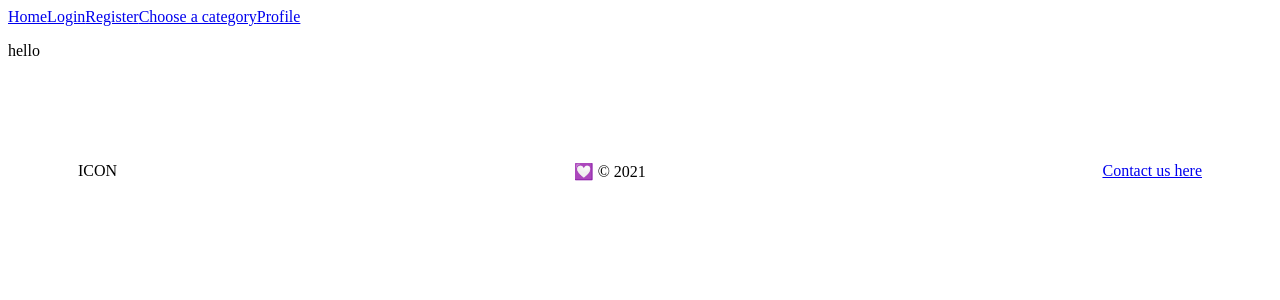
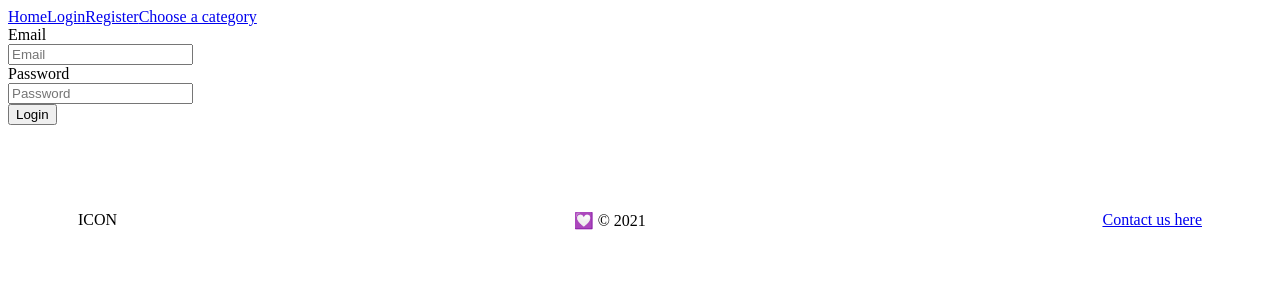
Before and after one commit to hanh-t/sei-project-4, a React (Create React App) app in the folder client/: page /auth/login in a window 1280 px wide. Shown: the top 300 px of the page. Built offline with nearby package versions, Linux system fonts and the light colour scheme; no server answers.

Commit message:
register, login, logout and profile links working

```diff
--- a/client/src/auth/Login.js
+++ b/client/src/auth/Login.js
@@ -1,9 +1,99 @@
-import React from 'react'
+import React, { useState } from 'react'
+import axios from 'axios'
+import { useHistory } from 'react-router-dom'
+
+
 
 const Login = () => {
 
+  const [formData, setFormData] = useState({
+    email: '',
+    password: '',
+  })
+  const [errors, setErrors] = useState()
+
+  const history = useHistory()
+
+  const handleChange = (event) => {
+    const newFormData = { ...formData, [event.target.name]: event.target.value }
+    setFormData(newFormData)
+  }
+
+  const handleSubmit = async (event) => {
+    event.preventDefault()
+    try {
+      const response = await axios.post('/api/auth/login/', formData)
+      window.localStorage.setItem('token', response.data.token)
+      history.push('/')
+      location.reload()
+    } catch (err) {
+      setErrors('Unauthorised')
+    }
+  }
+
   return (
-    <p> hello</p>
+    <>
+      <div className="wholePage-login">
+        <div className="ui container placeholder segment loginForm">
+          <div className="ui two column very relaxed stackable grid">
+            <div className="column">
+              <form onSubmit={handleSubmit} className="ui form">
+                <div className="field">
+                  <label>Email</label>
+                  <div className="ui left icon input">
+                    <input
+                      className="input "
+                      type="email"
+                      placeholder="Email"
+                      name="email"
+                      onChange={handleChange}
+                      value={formData.email}
+                    />
+                    < i className="user icon"></i>
+                  </div>
+                </div>
+                <div className="field">
+                  <label>Password</label>
+                  <div className="ui left icon input">
+                    <input
+                      className="input"
+                      type="password"
+                      placeholder="Password"
+                      name="password"
+                      onChange={handleChange}
+                      value={formData.password}
+                    />
+                    <i className="lock icon"></i>
+                  </div>
+                </div>
+
+                <button type="submit" className="ui basic submit button">Login</button>
+                <div className="field">
+                  { errors &&
+                <div className="subtitle is-6">Access unauthorised. Please try re-entering your credentials.</div>
+                  }
+                </div>
+                <div className="field">
+                  {/* <button type="submit" className="button is-fullwidth">Login</button> */}
+                </div>
+              </form>
+            </div>
+            {/* <div className="middle aligned column">
+              <Link to='/register' className="ui big button">
+                <i className="signup icon"></i>
+        Register
+              </Link>
+            </div> */}
+          </div>
+          <div>
+            {/* Or */}
+          </div>
+
+        </div>
+
+
+      </div>
+    </>
   )
 }
 
--- a/client/src/components/Navbar.js
+++ b/client/src/components/Navbar.js
@@ -1,19 +1,27 @@
 import React from 'react'
-import { Link } from 'react-router-dom'
-import { userID } from '../helpers/auth'
+import { Link, useHistory } from 'react-router-dom'
+import { userID, userIsAuthenticated } from '../helpers/auth'
 
 const Navbar = () => {
+  const history = useHistory()
 
+  const handleLogout = () => {
+    window.localStorage.removeItem('token')
+    history.push('/')
+    location.reload()
+  }
 
   return (
     <>
       <Link to="/">
         Home
       </Link>
+      { !userIsAuthenticated() &&
       <Link to='/auth/login'>
         {/* <i className="sign in alternate icon"></i> */}
         Login
       </Link>
+      }
       <Link to='/auth/register'>
         {/* <i className="sign in alternate icon"></i> */}
         Register
@@ -21,9 +29,16 @@ const Navbar = () => {
       <Link to="/categories">
         Choose a category
       </Link>
+      { userIsAuthenticated() &&
       <Link to={`/profile/${userID()}`}>
         Profile
       </Link>
+      }
+      { userIsAuthenticated() &&
+
+          <a onClick={handleLogout}> Log out</a>
+
+      }
     </>
   )
 }
--- a/client/src/helpers/auth.js
+++ b/client/src/helpers/auth.js
@@ -15,3 +15,10 @@ export const userID = () => {
   if ( !payload ) return false
   return payload.sub
 }
+
+export const userIsAuthenticated = () => {
+  const payload = getPayloadFromToken()
+  if ( !payload ) return false
+  const now = Math.round(Date.now() / 1000)
+  return now < payload.exp
+}
```
